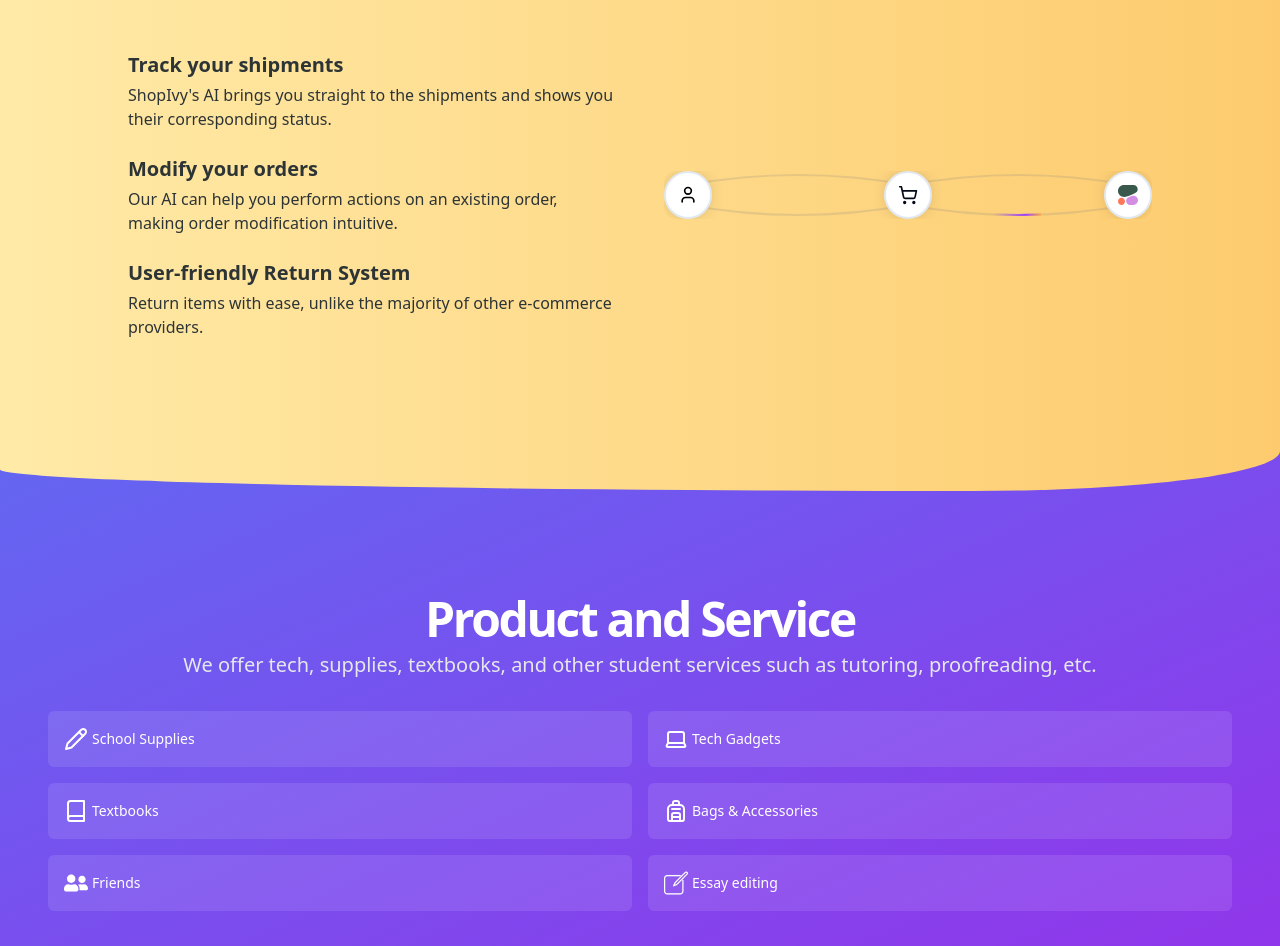
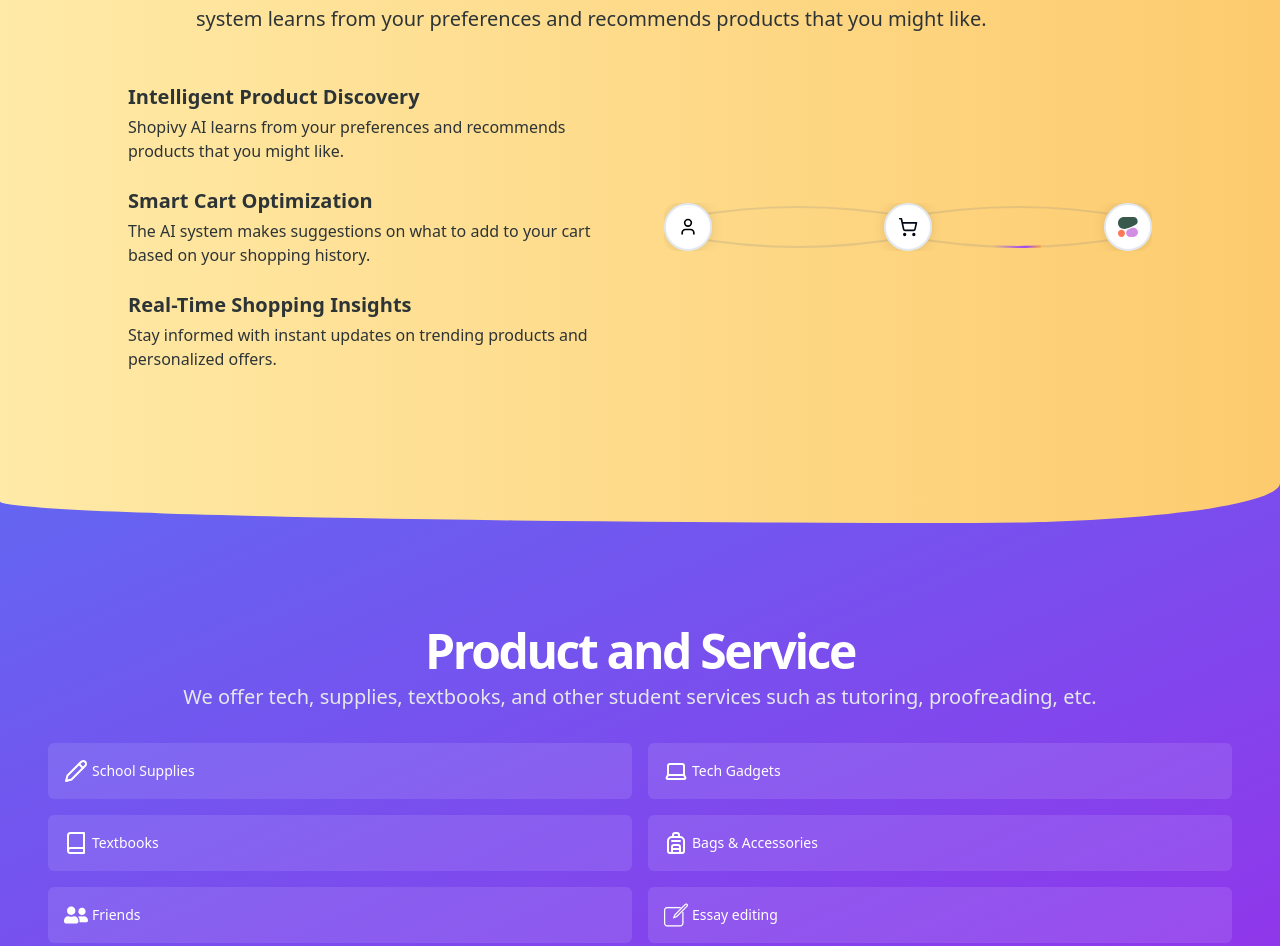
Before and after one commit to willzeng274/shopivy, a Next.js app: page / in a window 1280 px wide. Shown: the part 1026-1972 px from the top of the page. Built offline with nearby package versions, Linux system fonts and the light colour scheme; no server answers.

Commit message:
update home page and commands

```diff
--- a/src/app/(protected)/dashboard/(home)/_components/Recommended.tsx
+++ b/src/app/(protected)/dashboard/(home)/_components/Recommended.tsx
@@ -3,11 +3,24 @@ import { formatter } from "@/utils/formatter";
 import { fetchUserFromSess, getTrendingItems } from "@/utils/state";
 import { addToCart } from "../../shop/actions";
 import Form from "./Form";
+import { Category } from "@prisma/client";
 
 const Recommended = {
 	Loading,
 	List,
 };
+
+interface Item {
+	id: bigint;
+	name: string;
+	price: number;
+	avgRating: number | null;
+	orderCount: BigInt;
+	available: boolean;
+	description: string;
+	imageUrl: string;
+	category: Category;
+}
 
 export default Recommended;
 
@@ -19,7 +32,7 @@ export async function List() {
 
 	return (
 		<>
-			{trending.map((item) => (
+			{trending.map((item: Item) => (
 				<div
 					key={item.id}
 					className="bg-white flex-shrink-0 w-64 rounded-lg shadow-md p-4 transition-transform origin-center hover:scale-105"
--- a/src/app/(protected)/dashboard/_components/CommandBar.tsx
+++ b/src/app/(protected)/dashboard/_components/CommandBar.tsx
@@ -11,8 +11,9 @@ import {
 	CommandShortcut,
 } from "@/components/ui/Command";
 import { cn } from "@/utils/cn";
+import { usePopupStore } from "@/utils/stores/popupStore";
 import { useCommandState } from "cmdk";
-import { Calendar, Smile, Calculator, User, CreditCard, Settings } from "lucide-react";
+import { Calendar, Calculator, User, CreditCard, Settings } from "lucide-react";
 
 export default function CommandBar() {
 	return (
@@ -27,6 +28,7 @@ export default function CommandBar() {
 
 function CommandListWrapper() {
 	const search = useCommandState((state) => state.search);
+	const show = usePopupStore((state) => state.show);
 	return (
 		<div
 			className={cn("absolute w-full top-full left-0 z-50 bg-white rounded-lg border", {
@@ -37,7 +39,7 @@ function CommandListWrapper() {
 			<CommandList hidden={search === ""}>
 				<CommandEmpty>No results found.</CommandEmpty>
 				<CommandGroup heading="Suggestions">
-					<CommandItem>
+					<CommandItem onSelect={show}>
 						<svg className="mr-2 h-4 w-4" viewBox="0 0 75 75" xmlns="http://www.w3.org/2000/svg">
 							<path
 								d="M24.3 44.7c2 0 6-.1 11.6-2.4 6.5-2.7 19.3-7.5 28.6-12.5 6.5-3.5 9.3-8.1 9.3-14.3C73.8 7 66.9 0 58.3 0h-36C10 0 0 10 0 22.3s9.4 22.4 24.3 22.4z"
@@ -56,16 +58,16 @@ function CommandListWrapper() {
 								fill="#ff7759"
 							/>
 						</svg>
-						<span>AI Assistant (WIP)</span>
+						<span>AI Assistant</span>
 					</CommandItem>
 					<CommandItem>
 						<Calendar className="mr-2 h-4 w-4" />
 						<span>Calendar</span>
 					</CommandItem>
-					<CommandItem>
+					{/* <CommandItem>
 						<Smile className="mr-2 h-4 w-4" />
 						<span>Search Emoji</span>
-					</CommandItem>
+					</CommandItem> */}
 					<CommandItem disabled>
 						<Calculator className="mr-2 h-4 w-4" />
 						<span>Calculator</span>
--- a/src/app/page.tsx
+++ b/src/app/page.tsx
@@ -70,13 +70,14 @@ export default async function Home() {
 						<div className="flex flex-col items-center justify-center space-y-4 text-center">
 							<div className="space-y-2">
 								<div className="inline-block rounded-lg bg-[#55efc4] px-3 py-1 text-sm text-[#2d3436]">
-									Order Management assisted by Cohere AI
+									Shopping Assistant and Recommendation System with Cohere AI
 								</div>
 								<h2 className="text-3xl font-bold tracking-tighter text-[#2d3436] sm:text-5xl">
-									Personalized Order Management Just For You
+									Personalized Shopping Experience just for you
 								</h2>
 								<p className="max-w-[900px] text-[#2d3436] md:text-xl/relaxed lg:text-base/relaxed xl:text-xl/relaxed">
-									ShopIvy is ahead in the AI game to provide you a personalized order management system.
+									ShopIvy is ahead in the AI game to provide you a personalized shopping experience. Our AI system
+									learns from your preferences and recommends products that you might like.
 								</p>
 							</div>
 						</div>
@@ -93,26 +94,25 @@ export default async function Home() {
 								<ul className="grid gap-6">
 									<li>
 										<div className="grid gap-1">
-											<h3 className="text-xl font-bold text-[#2d3436]">Track your shipments</h3>
+											<h3 className="text-xl font-bold text-[#2d3436]">Intelligent Product Discovery</h3>
 											<p className="text-[#2d3436]">
-												ShopIvy's AI brings you straight to the shipments and shows you their corresponding status.
+												Shopivy AI learns from your preferences and recommends products that you might like.
 											</p>
 										</div>
 									</li>
 									<li>
 										<div className="grid gap-1">
-											<h3 className="text-xl font-bold text-[#2d3436]">Modify your orders</h3>
+											<h3 className="text-xl font-bold text-[#2d3436]">Smart Cart Optimization</h3>
 											<p className="text-[#2d3436]">
-												Our AI can help you perform actions on an existing order, making order modification
-												intuitive.
+												The AI system makes suggestions on what to add to your cart based on your shopping history.
 											</p>
 										</div>
 									</li>
 									<li>
 										<div className="grid gap-1">
-											<h3 className="text-xl font-bold text-[#2d3436]">User-friendly Return System</h3>
+											<h3 className="text-xl font-bold text-[#2d3436]">Real-Time Shopping Insights</h3>
 											<p className="text-[#2d3436]">
-												Return items with ease, unlike the majority of other e-commerce providers.
+												Stay informed with instant updates on trending products and personalized offers.
 											</p>
 										</div>
 									</li>
@@ -136,54 +136,30 @@ export default async function Home() {
 								</p>
 							</div>
 							<div className="grid grid-cols-2 gap-4">
-								<Link
-									href="#"
-									className="group flex h-auto w-full items-center justify-start gap-1 rounded-md bg-white/10 p-4 text-sm font-medium transition-colors hover:bg-white/20 focus-visible:outline-none focus-visible:ring-1 focus-visible:ring-ring disabled:pointer-events-none disabled:opacity-50"
-									prefetch={false}
-								>
+								<div className="group flex h-auto w-full items-center justify-start gap-1 rounded-md bg-white/10 p-4 text-sm font-medium transition-colors hover:bg-white/20 hover:cursor-pointer">
 									<PencilIcon className="h-6 w-6 text-white" />
 									<div className="text-sm font-medium leading-none group-hover:underline">School Supplies</div>
-								</Link>
-								<Link
-									href="#"
-									className="group flex h-auto w-full items-center justify-start gap-1 rounded-md bg-white/10 p-4 text-sm font-medium transition-colors hover:bg-white/20 focus-visible:outline-none focus-visible:ring-1 focus-visible:ring-ring disabled:pointer-events-none disabled:opacity-50"
-									prefetch={false}
-								>
+								</div>
+								<div className="group flex h-auto w-full items-center justify-start gap-1 rounded-md bg-white/10 p-4 text-sm font-medium transition-colors hover:bg-white/20 hover:cursor-pointer">
 									<LaptopIcon className="h-6 w-6 text-white" />
 									<div className="text-sm font-medium leading-none group-hover:underline">Tech Gadgets</div>
-								</Link>
-								<Link
-									href="#"
-									className="group flex h-auto w-full items-center justify-start gap-1 rounded-md bg-white/10 p-4 text-sm font-medium transition-colors hover:bg-white/20 focus-visible:outline-none focus-visible:ring-1 focus-visible:ring-ring disabled:pointer-events-none disabled:opacity-50"
-									prefetch={false}
-								>
+								</div>
+								<div className="group flex h-auto w-full items-center justify-start gap-1 rounded-md bg-white/10 p-4 text-sm font-medium transition-colors hover:bg-white/20 hover:cursor-pointer">
 									<BookIcon className="h-6 w-6 text-white" />
 									<div className="text-sm font-medium leading-none group-hover:underline">Textbooks</div>
-								</Link>
-								<Link
-									href="#"
-									className="group flex h-auto w-full items-center justify-start gap-1 rounded-md bg-white/10 p-4 text-sm font-medium transition-colors hover:bg-white/20 focus-visible:outline-none focus-visible:ring-1 focus-visible:ring-ring disabled:pointer-events-none disabled:opacity-50"
-									prefetch={false}
-								>
+								</div>
+								<div className="group flex h-auto w-full items-center justify-start gap-1 rounded-md bg-white/10 p-4 text-sm font-medium transition-colors hover:bg-white/20 hover:cursor-pointer">
 									<BackpackIcon className="h-6 w-6 text-white" />
 									<div className="text-sm font-medium leading-none group-hover:underline">Bags & Accessories</div>
-								</Link>
-								<Link
-									href="#"
-									className="group flex h-auto w-full items-center justify-start gap-1 rounded-md bg-white/10 p-4 text-sm font-medium transition-colors hover:bg-white/20 focus-visible:outline-none focus-visible:ring-1 focus-visible:ring-ring disabled:pointer-events-none disabled:opacity-50"
-									prefetch={false}
-								>
+								</div>
+								<div className="group flex h-auto w-full items-center justify-start gap-1 rounded-md bg-white/10 p-4 text-sm font-medium transition-colors hover:bg-white/20 hover:cursor-pointer">
 									<FriendsIcon className="h-6 w-6 text-white" />
 									<div className="text-sm font-medium leading-none group-hover:underline">Friends</div>
-								</Link>
-								<Link
-									href="#"
-									className="group flex h-auto w-full items-center justify-start gap-1 rounded-md bg-white/10 p-4 text-sm font-medium transition-colors hover:bg-white/20 focus-visible:outline-none focus-visible:ring-1 focus-visible:ring-ring disabled:pointer-events-none disabled:opacity-50"
-									prefetch={false}
-								>
+								</div>
+								<div className="group flex h-auto w-full items-center justify-start gap-1 rounded-md bg-white/10 p-4 text-sm font-medium transition-colors hover:bg-white/20 hover:cursor-pointer">
 									<EditingIcon className="h-6 w-6 text-white" />
 									<div className="text-sm font-medium leading-none group-hover:underline">Essay editing</div>
-								</Link>
+								</div>
 							</div>
 						</div>
 						{/* <div className="flex justify-center">
--- a/src/components/ui/Phone.tsx
+++ b/src/components/ui/Phone.tsx
@@ -43,11 +43,11 @@ const cardItems = [
 		title: "Artificial General Intelligence",
 		description: "AGI at your service! ($4999.99 per API call)",
 	},
-    {
+	{
 		id: 6,
-        title: "Test",
-        description: "Test1"
-    },
+		title: "Artificial Super Intelligence",
+		description: "World's first ASI service. It will cost you your life.",
+	},
 ];
 
 export interface PhoneProps extends React.ButtonHTMLAttributes<HTMLDivElement> {
@@ -97,9 +97,9 @@ export default function Phone({ className, children }: PhoneProps) {
 					</svg>
 				</button>
 			</div>
-            <div className="overflow-y-auto flex-1">
-			    <HoverCard className="text-[length:0.6rem]" items={cardItems} />
-            </div>
+			<div className="overflow-y-auto flex-1">
+				<HoverCard className="text-[length:0.6rem]" items={cardItems} />
+			</div>
 			{/* <div className="text-2xl">
                 Test
             </div> */}
--- /dev/null
+++ b/src/utils/stores/popupStore.ts
@@ -0,0 +1,17 @@
+import { create } from 'zustand';
+
+interface PopupState {
+    isOpen: boolean;
+    setIsOpen: (isOpen: boolean) => void;
+    toggle: () => void;
+    show: () => void;
+    hide: () => void;
+}
+
+export const usePopupStore = create<PopupState>((set) => ({
+    isOpen: false,
+    setIsOpen: (isOpen: boolean) => set({ isOpen }),
+    toggle: () => set((state) => ({ isOpen: !state.isOpen })),
+    show: () => set({ isOpen: true }),
+    hide: () => set({ isOpen: false }),
+}));
```
Also changed, not shown: src/app/(protected)/dashboard/(home)/page.tsx (+13 -2 lines), 1 other file (tests, documents, lock files or other folders).
